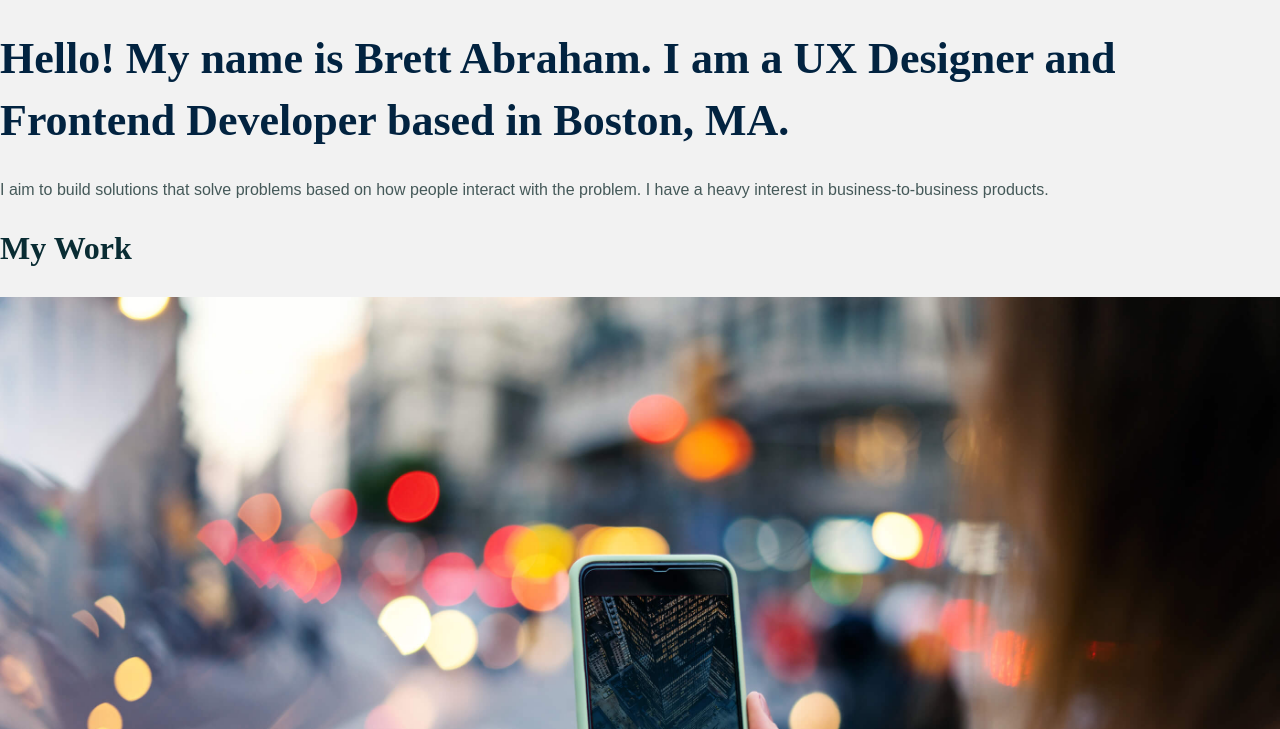
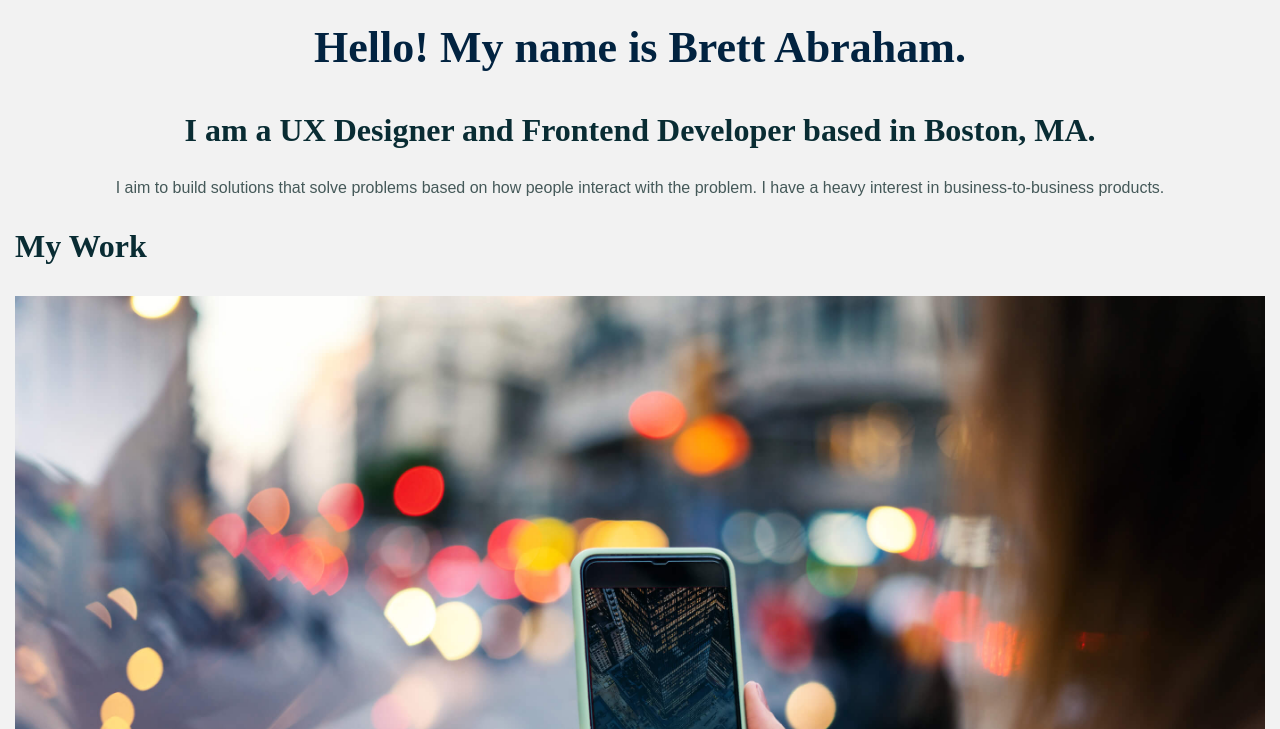
Before and after one commit to infantGrandpa/portfolio-website, a plain HTML site: page index.html in a window 1280 px wide. Shown: the part 1357-2086 px from the top of the page. Drawn offline with nearby package versions, Linux system fonts and the light colour scheme; a web font is replaced by a local one.

Commit message:
began css layout work

```diff
--- a/css/style.css
+++ b/css/style.css
@@ -6,8 +6,25 @@ lightBlue: #455959;
 tan: #F2E1AA;
 offWhite: #f2f2f2;
 
+NEW
+navy: #011B30;
+blueGreen: #092C33;
+lightBlue: #455959;
+tan: #F2E1AA;
+offWhite: #f2f2f2;
+
+
 */
 
+* {
+    box-sizing: border-box;
+}
+header {
+    background-color: #455959;
+    color: #f2f2f2;
+    padding: 10px;
+    border-bottom: 3px solid #072126;
+}
 body {
     font-family: 'Montserrat', sans-serif;
     background-color: #f2f2f2;
@@ -64,6 +81,29 @@ a:active {
   text-decoration: underline;
 }
 
+.container {
+    padding: 0 15px;
+}
+.row {
+    margin: 25px 0;
+}
+
+#hero {
+    text-align:center;
+}
+
+#hero span {
+
+}
+
+
+
+
+#work .row {
+    padding-bottom: 25px;
+    border-bottom: 1px solid #455959;
+}
+
 
 .button {
     display: inline-block;
--- a/index.html
+++ b/index.html
@@ -34,8 +34,9 @@
             <div class="section" id="hero">
                 <div class="container">
                     <h1>Hello! My name is Brett Abraham.
-                        <span>I am a UX Designer and Frontend Developer based in Boston, MA.</span>
+
                     </h1>
+                    <h2>I am a UX Designer and Frontend Developer based in Boston, MA.</h2>
                     <p>
                         I aim to build solutions that solve problems based on how people interact with the problem.
                         I have a heavy interest in business-to-business products.
```
